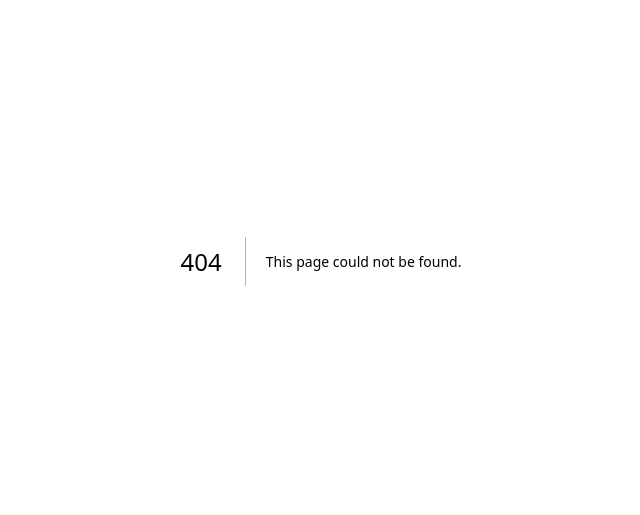
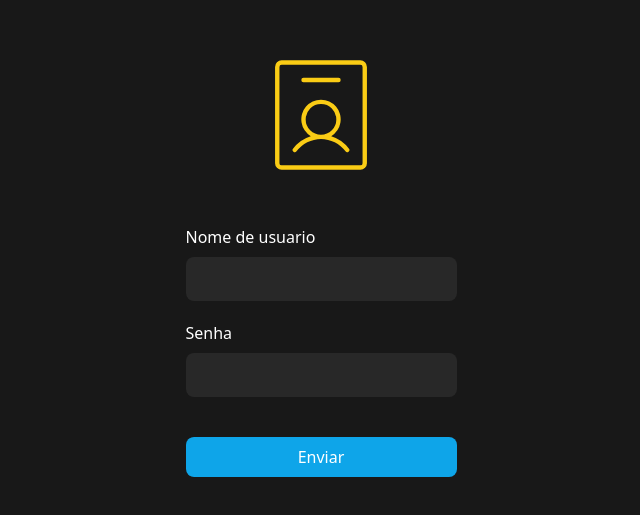
Before and after one commit to alcantaradejs/gestor-de-caixa, a Next.js app: page /login in a window 1280 px wide. Before the commit this address had no page. Shown: the part 139-654 px from the top of the page, without its empty margins (319-959 px from the left). Built offline with nearby package versions, Linux system fonts and the light colour scheme.

Commit message:
signIn created

```diff
--- a/components/form/formButton.tsx
+++ /dev/null
@@ -1,18 +0,0 @@
-type formButtonProps = {
-    children: string | JSX.Element | JSX.Element[]
-    className?: string
-}
-
-export function FormButton({children, className}:formButtonProps) {
-    return (
-        <button
-        className={`
-        bg-blue-500 text-text
-        px-5 py-[10px] rounded-lg
-        ${className}
-        `}
-        >
-            {children}
-        </button>
-    )
-}
--- a/components/form/formInput.tsx
+++ /dev/null
@@ -1,29 +0,0 @@
-import { Password } from "@phosphor-icons/react"
-import { type } from "os"
-
-type formInputProps = {
-    title: string
-    id: string
-    type?: "text" | "password"
-}
-
-export function FormInput({title, id, type}:formInputProps) {
-    return (
-        <div
-        className="
-        flex flex-col gap-1
-        text-text
-        "
-        >
-            <label htmlFor={id}>{title}</label>
-            <input
-            type={type}
-            id={id}
-            className="
-            bg-background2
-            px-5 py-[10px] rounded-lg
-            "
-            />
-        </div>
-    )
-}
--- /dev/null
+++ b/contexts/auth/index.tsx
@@ -0,0 +1,46 @@
+import { user } from "@/model/notion/auth/utils";
+import axios from "axios";
+import { createContext, useContext, useState } from "react";
+
+type signInData = {
+    username: string
+    pass: string
+}
+
+type authContext = {
+    isAuthenticated?: boolean
+    user?: user
+    token?:string
+    signIn: ({}: signInData) => Promise<void>
+}
+
+const AuthContext = createContext<authContext>({
+    signIn: async ({}: signInData) => {}
+})
+
+type authProviderProps = {
+    children: string | JSX.Element | JSX.Element[]
+}
+
+export function AuthProvider({children}:authProviderProps) {
+    const [user, setUser] = useState<user | undefined>(undefined)
+    const [token, setToken] = useState<string | undefined>(undefined)
+
+    let isAuthenticated = !!user
+
+    async function signIn({username, pass}:signInData) {
+        const response = await axios.post("/api/auth", {username, pass})
+        setUser(response.data)
+        setToken(response.data.tokens)
+    }
+
+    return (
+        <AuthContext.Provider value={{isAuthenticated, user, token, signIn}}>
+            {children}
+        </AuthContext.Provider>
+    )
+}
+
+export function useAuth() {
+    return useContext(AuthContext)
+}
--- a/package.json
+++ b/package.json
@@ -20,6 +20,7 @@
     "next": "13.2.4",
     "react": "18.2.0",
     "react-dom": "18.2.0",
+    "react-hook-form": "^7.43.9",
     "typescript": "5.0.2"
   },
   "devDependencies": {
--- a/pages/_app.tsx
+++ b/pages/_app.tsx
@@ -1,6 +1,11 @@
+import { AuthProvider } from '@/contexts/auth'
 import '@/styles/globals.css'
 import type { AppProps } from 'next/app'
 
 export default function App({ Component, pageProps }: AppProps) {
-  return <Component {...pageProps} />
+  return (
+    <AuthProvider>
+      <Component {...pageProps} />
+    </AuthProvider>
+  )
 }
--- a/pages/auth/index.tsx
+++ /dev/null
@@ -1,28 +0,0 @@
-import { FormButton } from "@/components/form/formButton";
-import { FormInput } from "@/components/form/formInput";
-import { IdentificationBadge } from "@phosphor-icons/react";
-
-export default function Page() {
-    return (
-        <div
-        className="
-        w-screen h-screen bg-background
-        flex flex-col justify-center items-center gap-10
-        ">
-            <IdentificationBadge
-            size={140}
-            weight="thin"
-            className="text-yellow-400"
-            />
-            <div
-            className="
-            flex flex-col gap-5
-            "
-            >
-                <FormInput title="Nome" id="name" />
-                <FormInput title="Senha" id="pass" type="password" />
-                <FormButton className="mt-5"> Entar </FormButton>
-            </div>
-        </div>
-    )
-}
--- a/pages/index.tsx
+++ b/pages/index.tsx
@@ -1,6 +1,9 @@
+import { useAuth } from '@/contexts/auth'
 import Head from 'next/head'
 
 export default function Home() {
+  const {isAuthenticated, user} = useAuth()
+
   return (
     <>
       <Head>
@@ -9,8 +12,13 @@ export default function Home() {
         <meta name="viewport" content="width=device-width, initial-scale=1" />
         <link rel="icon" href="/favicon.ico" />
       </Head>
-      <main className='w-screen h-screen flex justify-center items-center'>
+      <main
+      className='
+      w-screen h-screen
+      flex flex-col justify-center items-center
+      '>
         <h1 className='text-xl font-bold'>🚧Projeto em desenvolvimento🚧</h1>
+        {isAuthenticated ? `bem vindo ${user?.name}` : ""}
       </main>
     </>
   )
--- /dev/null
+++ b/pages/login/index.tsx
@@ -0,0 +1,55 @@
+import { useAuth } from "@/contexts/auth";
+import { IdentificationBadge } from "@phosphor-icons/react";
+import Router from "next/router";
+import { FieldValue, useForm } from "react-hook-form";
+
+export default function LoginPage() {
+    const {register, handleSubmit} = useForm()
+    const {signIn} = useAuth()
+
+    async function handleSignIn({username, pass}:any) {
+        try {
+            await signIn({username, pass})
+            Router.push("/")
+        } catch (error) {
+            console.log("usuario ou senha incorreto")
+        }
+    }
+
+    return (
+        <div
+        className="
+        w-screen h-screen
+        bg-background text-text
+        flex flex-col gap-10
+        justify-center items-center
+        "
+        >
+            <IdentificationBadge size={140} weight="thin" className="text-yellow-400"/>
+            <form
+            className="flex flex-col gap-5"
+            onSubmit={handleSubmit(handleSignIn)}
+            >
+                <div className="flex flex-col gap-2">
+                    <label>Nome de usuario</label>
+                    <input
+                    {...register("username")}
+                    type="text"
+                    className="bg-background2 py-[10px] px-5 rounded-lg"
+                    />
+                </div>
+                <div className="flex flex-col gap-2">
+                    <label>Senha</label>
+                    <input
+                    {...register("pass")}
+                    type="password"
+                    className="bg-background2 py-[10px] px-5 rounded-lg"
+                    />
+                </div>
+                <button
+                className="mt-5 py-2 bg-sky-500 rounded-lg"
+                >Enviar</button>
+            </form>
+        </div>
+    )
+}
```
Also changed, not shown: model/notion/auth/utils.ts (+8 -0 lines), 1 other file (tests, documents, lock files or other folders).
